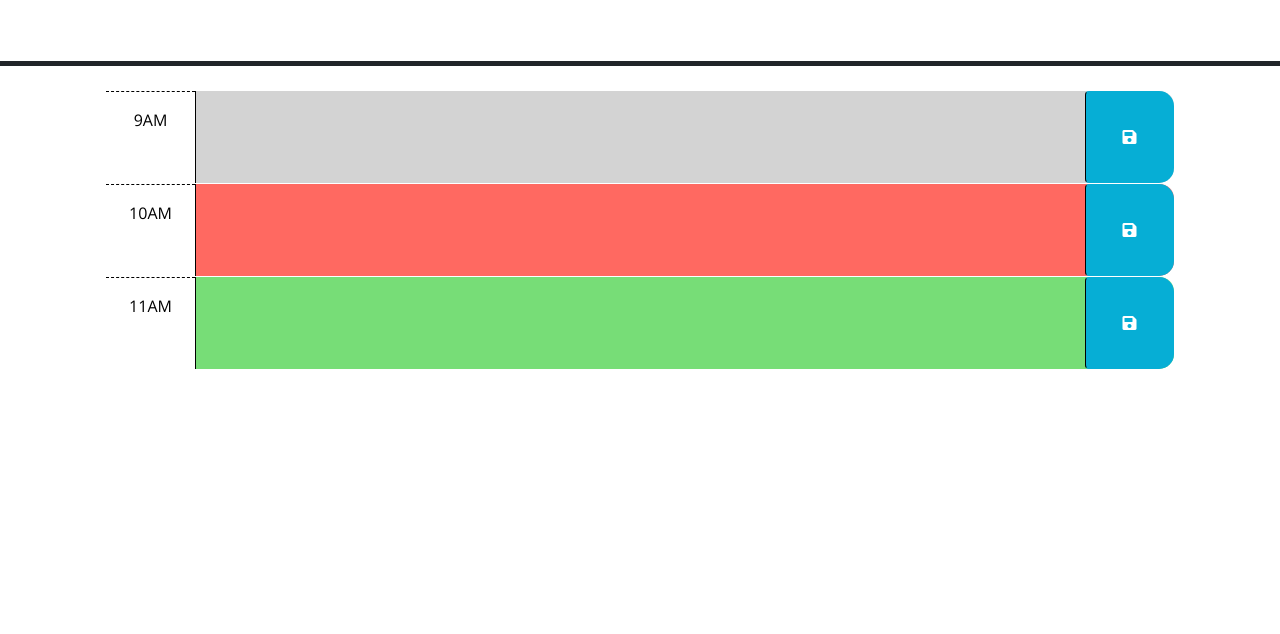
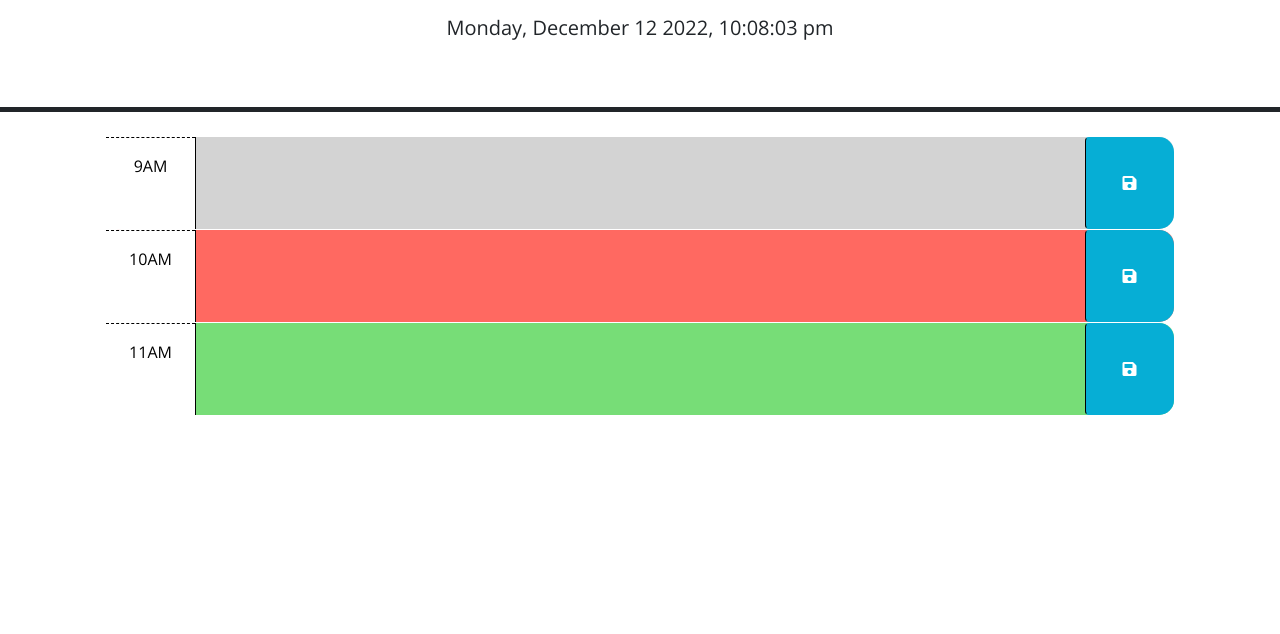
Before and after one commit to bpmcdonell/Module5Challenge-Planner, a plain HTML site: page index.html in a window 1280 px wide. Shown: the part 166-800 px from the top of the page. Drawn offline with nearby package versions, Linux system fonts and the light colour scheme; files that its build step writes are made by us from their sources.

Commit message:
Issue: Current Date/Time - Done

```diff
--- a/assets/script.js
+++ b/assets/script.js
@@ -1,6 +1,21 @@
 // Wrap all code that interacts with the DOM in a call to jQuery to ensure that
 // the code isn't run until the browser has finished rendering all the elements
 // in the html.
+
+var currentDay = $("#currentDay");
+
+//function to display current date in header
+function displayDate() {
+  function repeat() {
+    var rightNow = dayjs().format("dddd, MMMM D YYYY, h:mm:ss a");
+    currentDay.text(rightNow);
+    console.log(rightNow);
+  }
+  repeat();
+  setInterval(repeat, 1000);
+}
+displayDate();
+
 $(function () {
   // TODO: Add a listener for click events on the save button. This code should
   // use the id in the containing time-block as a key to save the user input in
--- a/index.html
+++ b/index.html
@@ -18,7 +18,7 @@
       href="https://fonts.googleapis.com/css?family=Open+Sans&display=swap"
       rel="stylesheet"
     />
-    <link rel="stylesheet" href="style.css" />
+    <link rel="stylesheet" href="./assets/style.css" />
     <title>Work Day Scheduler</title>
   </head>
 
@@ -73,6 +73,6 @@
       crossorigin="anonymous"
     ></script>
 
-    <script src="script.js"></script>
+    <script src="./assets/script.js"></script>
   </body>
 </html>
```
